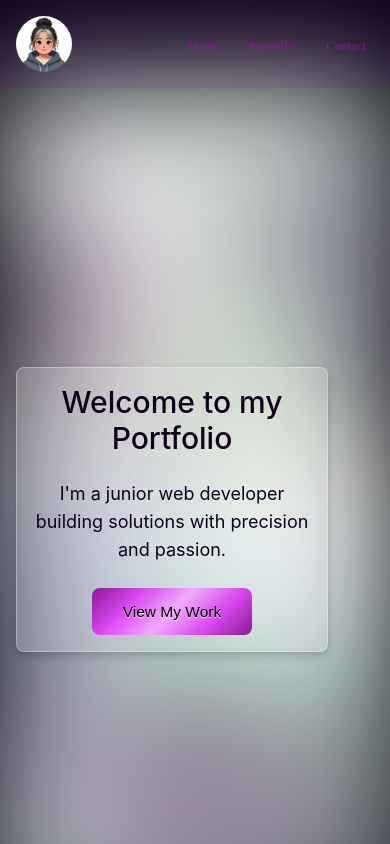
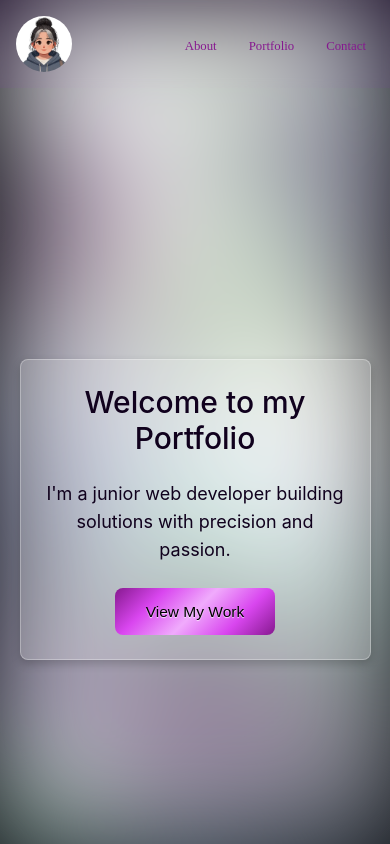
Before and after one commit to JaqiKal/code-cargo, a React (Create React App) app: page / in a window 390 px wide. Shown: the top 844 px of the page. Built offline with nearby package versions, Linux system fonts and the light colour scheme.

Commit message:
fix: Center hero section text and CTA for mobile
Adjusted styles in Hero.module.css to align content flexibly

Updated Hero.jsx to use responsive classes for mobile-first design

Tested alignment on Galaxy S20 and smaller screen sizes

```diff
--- a/src/components/Hero.jsx
+++ b/src/components/Hero.jsx
@@ -125,12 +125,13 @@ const Hero = ({ playAnimation }) => {
   };
 
   return (
-    <section className="h-screen relative bg-gradient-hero flex items-center justify-center" id="hero-section">
+
+  <section className="h-screen flex items-center justify-center bg-gradient-hero" id="hero-section">
     <Particles id="tsparticles" init={particlesInit} options={particlesOptions} />
     <div className={`relative text-center z-10 ${playAnimation ? styles["hero-flip-animation"] : ""}`}>
       <div className={styles.glassPane}>
         <h1 className="text-3xl md:text-5xl font-medium text-heroTextcolor">Welcome to my Portfolio</h1>
-          <p className="mt-6 text-lg md:text-xl font- text-heroTextcolor">
+        <p className="mt-6 text-lg md:text-xl text-heroTextcolor">
           I'm a junior web developer building solutions with precision and passion.
           </p>
           <MetallicButton
--- a/src/styles/Hero.module.css
+++ b/src/styles/Hero.module.css
@@ -6,15 +6,13 @@
   align-items: center;
   text-align: center;
 
-  position: relative;
-  top: 0;
-  left: 0;
-
-  width: 80%; /* Ensure it takes up a percentage of the parent width */
-  max-width: 600px; /* Limit the maximum width */
-  height: auto; /* Adjust height based on content */
+  margin: auto;
+  width: 90%; /* Better responsiveness on smaller devices */
+  max-width: 600px;
+  height: auto;
 
   background: rgba(255, 255, 255, 0.2);
+  -webkit-backdrop-filter: blur(30px);
   backdrop-filter: blur(30px);
   border: 1px solid rgba(255, 255, 255, 0.3);
   box-shadow: 0 4px 10px rgba(0, 0, 0, 0.2);
@@ -60,19 +58,21 @@
   animation-delay: -1s;
 }
 
-@media (max-width: 768px) {
-  .glassPane {
-    margin: 1rem;
-    padding: 1.5rem;
-    backdrop-filter: blur(15px);
-  }
-}
-
 @media (max-width: 480px) {
   .glassPane {
-    margin: 1rem;
+    margin: 1rem auto;
     padding: 1rem;
+    -webkit-backdrop-filter: blur(10px);
     backdrop-filter: blur(10px);
     border-radius: 0.5rem;
   }
+
+  @media (max-width: 768px) {
+    .glassPane {
+      margin: 1rem auto;
+      padding: 1.5rem;
+      -webkit-backdrop-filter: blur(15px);
+      backdrop-filter: blur(15px);
+    }
+  }
 }
```
Lines whose indentation alone changed are shown as unchanged.
